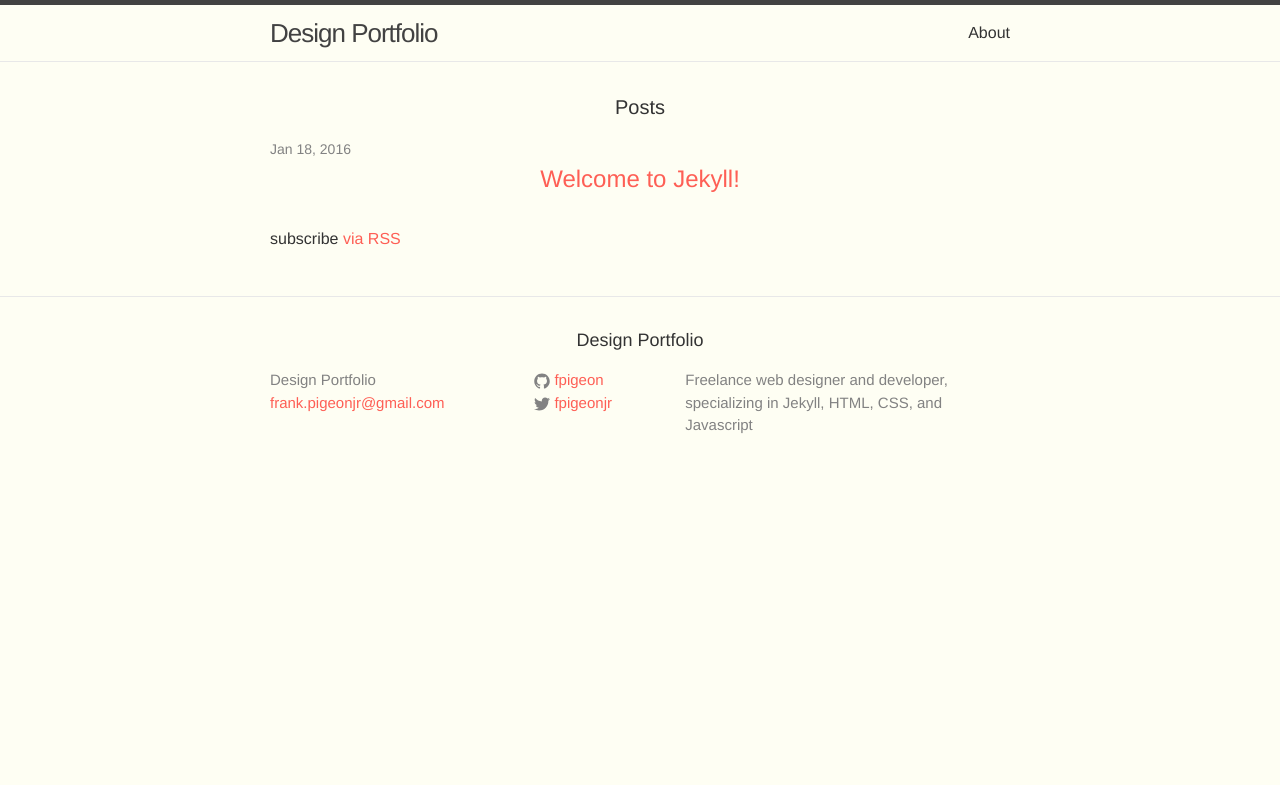
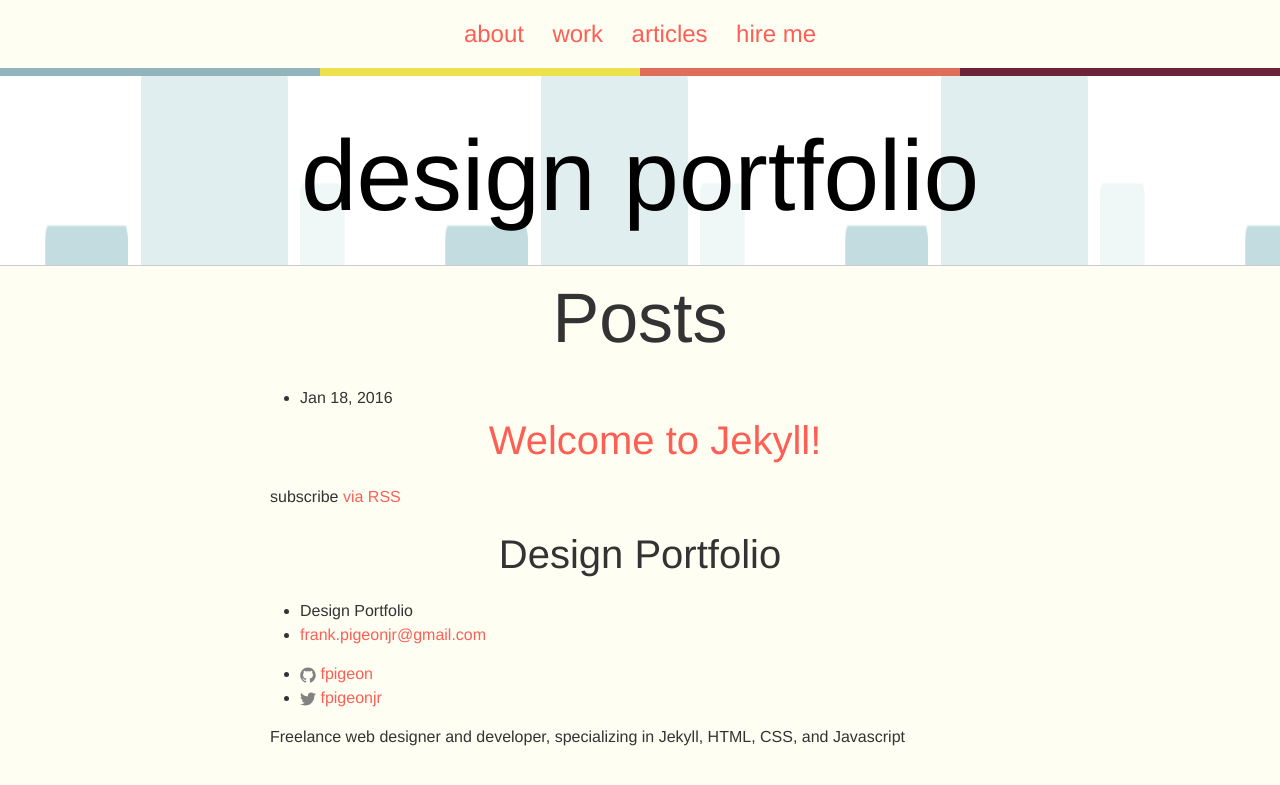
Before and after one commit to fpigeon/learning-jekyll, a Jekyll site: the page built from index.html, in a window 1280 px wide. Shown: the top 785 px of the page. Built offline with Jekyll 4.4.1, drawn with Linux system fonts in a browser that asks for light colours.

Commit message:
adds site header

```diff
--- a/_includes/header.html
+++ b/_includes/header.html
@@ -1,27 +1,12 @@
-<header class="site-header">
-
-  <div class="wrapper">
-
-    <a class="site-title" href="{{ site.baseurl }}/">{{ site.title }}</a>
-
-    <nav class="site-nav">
-      <a href="#" class="menu-icon">
-        <svg viewBox="0 0 18 15">
-          <path fill="#424242" d="M18,1.484c0,0.82-0.665,1.484-1.484,1.484H1.484C0.665,2.969,0,2.304,0,1.484l0,0C0,0.665,0.665,0,1.484,0 h15.031C17.335,0,18,0.665,18,1.484L18,1.484z"/>
-          <path fill="#424242" d="M18,7.516C18,8.335,17.335,9,16.516,9H1.484C0.665,9,0,8.335,0,7.516l0,0c0-0.82,0.665-1.484,1.484-1.484 h15.031C17.335,6.031,18,6.696,18,7.516L18,7.516z"/>
-          <path fill="#424242" d="M18,13.516C18,14.335,17.335,15,16.516,15H1.484C0.665,15,0,14.335,0,13.516l0,0 c0-0.82,0.665-1.484,1.484-1.484h15.031C17.335,12.031,18,12.696,18,13.516L18,13.516z"/>
-        </svg>
-      </a>
-
-      <div class="trigger">
-        {% for my_page in site.pages %}
-          {% if my_page.title %}
-          <a class="page-link" href="{{ my_page.url | prepend: site.baseurl }}">{{ my_page.title }}</a>
-          {% endif %}
-        {% endfor %}
-      </div>
-    </nav>
-
-  </div>
-
+<nav class="site-nav">
+  <ul>
+    {% for link in site.links %}
+      <li>
+          <a href="{{ link.url }}">{{ link.title }}</a>
+      </li>
+    {% endfor %}
+  </ul>
+</nav>
+<header class="site-header gradient-bar">
+  <h1 class="site-title mega"><a href="/">design portfolio</a></h1>
 </header>
--- /dev/null
+++ b/_sass/_gradient-bar.scss
@@ -0,0 +1,18 @@
+.gradient-bar {
+	position:relative;
+
+	&:after {
+		content: "";
+		position:absolute;
+		top:0;
+		left:0;
+		width:100%;
+		height:0.5em;
+		background:linear-gradient(to right,
+	       $blue-color 0%, $blue-color 25%,
+		   $yellow-color 25%, $yellow-color 50%,
+		   $red-color 50%, $red-color 75%,
+		   $purple-color 75%, $purple-color 100%
+		   );
+	}
+}
--- a/_sass/_layout.scss
+++ b/_sass/_layout.scss
@@ -1,242 +1,25 @@
-/**
- * Site header
- */
-.site-header {
-    border-top: 5px solid $grey-color-dark;
-    border-bottom: 1px solid $grey-color-light;
-    min-height: 56px;
-
-    // Positioning context for the mobile navigation icon
-    position: relative;
-}
-
-.site-title {
-    font-size: 26px;
-    font-weight: 300;
-    line-height: 56px;
-    letter-spacing: -1px;
-    margin-bottom: 0;
-    float: left;
-
-    &,
-    &:visited {
-        color: $grey-color-dark;
+.site-nav {
+    text-align: center;
+    ul {
+        margin: 1em 0;
+        list-style: none;
     }
-}
-
-.site-nav {
-    float: right;
-    line-height: 56px;
-
-    .menu-icon {
-        display: none;
+    li {
+        display: inline-block;
+        margin: 0 0.5em;
+        font-size: 1.5em;
     }
 
-    .page-link {
-        color: $text-color;
-        line-height: $base-line-height;
-
-        // Gaps between nav items, but not on the last one
-        &:not(:last-child) {
-            margin-right: 20px;
+}
+.site-title a {
+        color: black;
+        &:hover {
+            text-decoration: none;
         }
-    }
-
-    @include media-query($on-palm) {
-        position: absolute;
-        top: 9px;
-        right: $spacing-unit / 2;
-        background-color: $background-color;
-        border: 1px solid $grey-color-light;
-        border-radius: 5px;
-        text-align: right;
-
-        .menu-icon {
-            display: block;
-            float: right;
-            width: 36px;
-            height: 26px;
-            line-height: 0;
-            padding-top: 10px;
-            text-align: center;
-
-            > svg {
-                width: 18px;
-                height: 15px;
-
-                path {
-                    fill: $grey-color-dark;
-                }
-            }
-        }
-
-        .trigger {
-            clear: both;
-            display: none;
-        }
-
-        &:hover .trigger {
-            display: block;
-            padding-bottom: 5px;
-        }
-
-        .page-link {
-            display: block;
-            padding: 5px 10px;
-
-            &:not(:last-child) {
-                margin-right: 0;
-            }
-            margin-left: 20px;
-        }
-    }
 }
-
-
-
-/**
- * Site footer
- */
-.site-footer {
-    border-top: 1px solid $grey-color-light;
-    padding: $spacing-unit 0;
+.site-header {
+    padding: 2em 0 0;
+    border-bottom: 1px solid #ccc;
+    background: url('/images/header-bg.png');
+    background-size: 400px 400px;
 }
-
-.footer-heading {
-    font-size: 18px;
-    margin-bottom: $spacing-unit / 2;
-}
-
-.contact-list,
-.social-media-list {
-    list-style: none;
-    margin-left: 0;
-}
-
-.footer-col-wrapper {
-    font-size: 15px;
-    color: $grey-color;
-    margin-left: -$spacing-unit / 2;
-    @extend %clearfix;
-}
-
-.footer-col {
-    float: left;
-    margin-bottom: $spacing-unit / 2;
-    padding-left: $spacing-unit / 2;
-}
-
-.footer-col-1 {
-    width: -webkit-calc(35% - (#{$spacing-unit} / 2));
-    width:         calc(35% - (#{$spacing-unit} / 2));
-}
-
-.footer-col-2 {
-    width: -webkit-calc(20% - (#{$spacing-unit} / 2));
-    width:         calc(20% - (#{$spacing-unit} / 2));
-}
-
-.footer-col-3 {
-    width: -webkit-calc(45% - (#{$spacing-unit} / 2));
-    width:         calc(45% - (#{$spacing-unit} / 2));
-}
-
-@include media-query($on-laptop) {
-    .footer-col-1,
-    .footer-col-2 {
-        width: -webkit-calc(50% - (#{$spacing-unit} / 2));
-        width:         calc(50% - (#{$spacing-unit} / 2));
-    }
-
-    .footer-col-3 {
-        width: -webkit-calc(100% - (#{$spacing-unit} / 2));
-        width:         calc(100% - (#{$spacing-unit} / 2));
-    }
-}
-
-@include media-query($on-palm) {
-    .footer-col {
-        float: none;
-        width: -webkit-calc(100% - (#{$spacing-unit} / 2));
-        width:         calc(100% - (#{$spacing-unit} / 2));
-    }
-}
-
-
-
-/**
- * Page content
- */
-.page-content {
-    padding: $spacing-unit 0;
-}
-
-.page-heading {
-    font-size: 20px;
-}
-
-.post-list {
-    margin-left: 0;
-    list-style: none;
-
-    > li {
-        margin-bottom: $spacing-unit;
-    }
-}
-
-.post-meta {
-    font-size: $small-font-size;
-    color: $grey-color;
-}
-
-.post-link {
-    display: block;
-    font-size: 24px;
-}
-
-
-
-/**
- * Posts
- */
-.post-header {
-    margin-bottom: $spacing-unit;
-}
-
-.post-title {
-    font-size: 42px;
-    letter-spacing: -1px;
-    line-height: 1;
-
-    @include media-query($on-laptop) {
-        font-size: 36px;
-    }
-}
-
-.post-content {
-    margin-bottom: $spacing-unit;
-
-    h2 {
-        font-size: 32px;
-
-        @include media-query($on-laptop) {
-            font-size: 28px;
-        }
-    }
-
-    h3 {
-        font-size: 26px;
-
-        @include media-query($on-laptop) {
-            font-size: 22px;
-        }
-    }
-
-    h4 {
-        font-size: 20px;
-
-        @include media-query($on-laptop) {
-            font-size: 18px;
-        }
-    }
-}
--- a/css/main.scss
+++ b/css/main.scss
@@ -8,7 +8,7 @@
 // Our variables
 $base-font-family: 'Avenir Next', Helvetica, Arial, sans-serif;
 $base-font-size:   16px;
-$base-font-weight: 400;
+$base-font-weight: 500;
 $small-font-size:  $base-font-size * 0.875;
 $base-line-height: 1.5;
 
@@ -60,5 +60,6 @@ $on-laptop:        800px;
 @import
         "base",
         "layout",
-        "syntax-highlighting"
+        "syntax-highlighting",
+        "gradient-bar"
 ;
```
Also changed, not shown: images/github.png (added), images/google.png (added), images/header-bg.png (added), images/icon-code.png (added), images/twitter.png (added).
